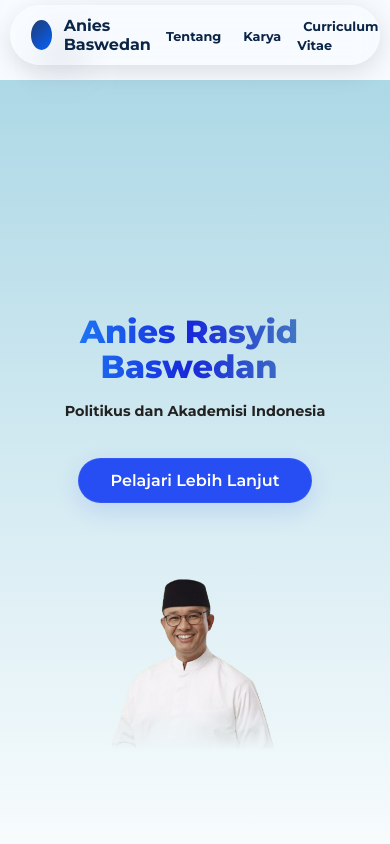
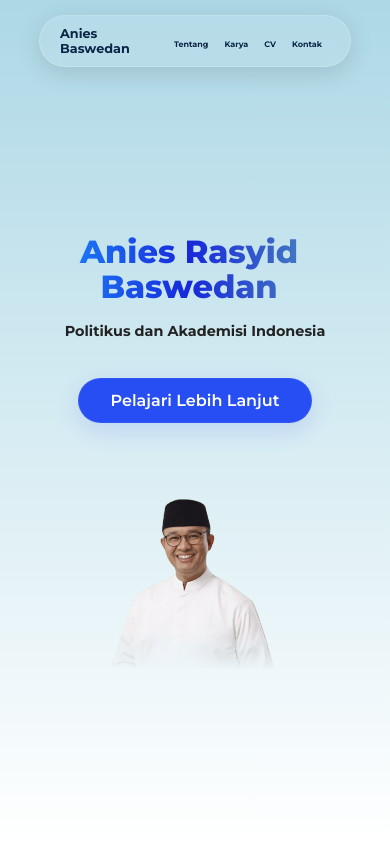
Before and after one commit to rayahmd/pweb-html_css-24-2025, a plain HTML site: page index.html in a window 390 px wide. Shown: the top 844 px of the page. Drawn offline with Linux system fonts and the light colour scheme; a web font is replaced by a local one.

Commit message:
fix responsive

```diff
--- a/index.html
+++ b/index.html
@@ -22,7 +22,7 @@
         <ul class="nav-links">
           <li><a href="#about">Tentang</a></li>
           <li><a href="karya.html">Karya</a></li>
-          <li><a href="#cv">Curriculum Vitae</a></li>
+          <li><a href="#cv">CV</a></li>
           <li><a href="#contact">Kontak</a></li>
         </ul>
       </nav>
--- a/style.css
+++ b/style.css
@@ -752,10 +752,6 @@ nav {
 
 /* Tablet (768px - 1024px) */
 @media (max-width: 1024px) {
-  /* Global */
-  body {
-    padding-top: 80px;
-  }
 
   /* Header / Nav */
   header {
@@ -871,31 +867,26 @@ nav {
 @media (max-width: 767px) {
   /* Header / Nav */
   header {
-    width: 95%;
-    top: 5px;
+    margin-top: 10px;
+    width: 80%;
     padding: 10px;
   }
 
-  .logo-container {
-    gap: 12px;
-  }
 
   .logo {
-    font-size: 1rem;
+    font-size: 0.8rem;
   }
 
   .circle {
-    width: 30px;
-    height: 30px;
+    display: none;
   }
 
   .nav-links {
-    gap: 10px;
+    gap: 0px;
   }
 
   .nav-links a {
-    font-size: 0.8rem;
-    padding: 4px 6px;
+    font-size: 0.5rem;
   }
 
   /* Hero */
@@ -1016,6 +1007,10 @@ nav {
 }
 
 /* KARYAA */
+
+body{
+  background: linear-gradient(to bottom, #add8e6, #ffffff);
+}
 .section-karya {
   max-width: 1200px;
   margin: 0 auto;
```
Also changed, not shown: karya.html (+1 -1 lines).
